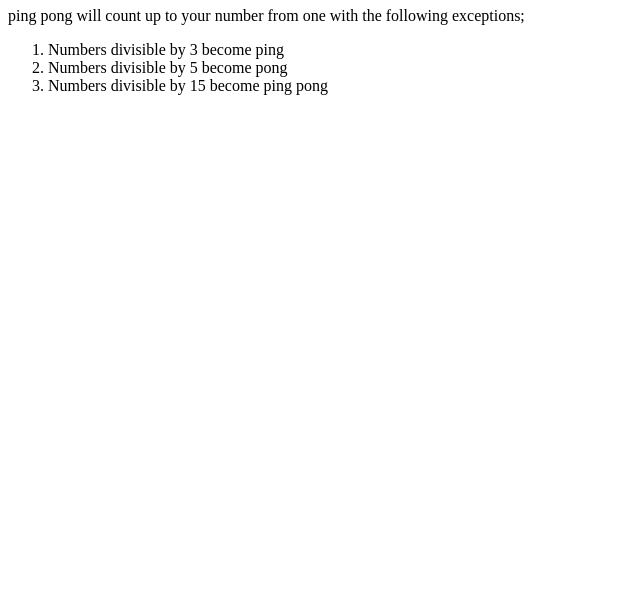
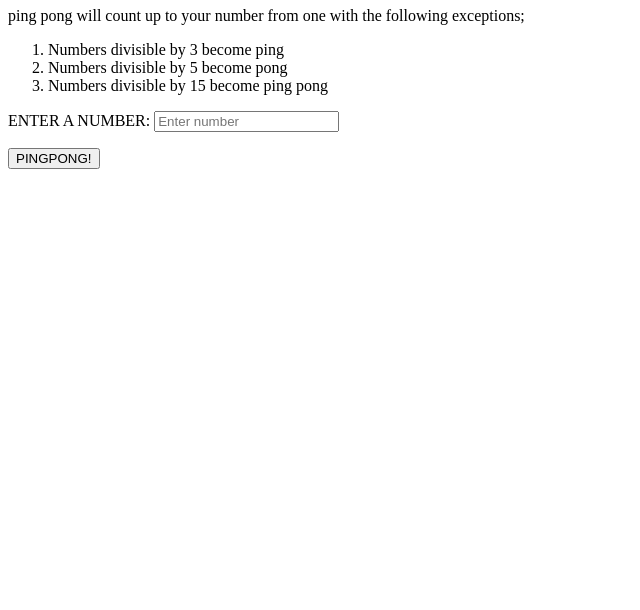
Before and after one commit to leskeylevy/pingpon, a plain HTML site: page index.html in a window 1280 px wide. Shown: the part 190-800 px from the top of the page, without its empty margins (0-640 px from the left). Drawn offline with Linux system fonts and the light colour scheme.

Commit message:
adding forms to the pages

```diff
--- a/index.html
+++ b/index.html
@@ -20,5 +20,16 @@
   </ol>
 
 </div>
+<div id="form">
+  <main class="main main-content text-center">
+      <form id="input-num" class="form-group">
+        <label>ENTER A NUMBER:</label>
+        <input id="number-input" type="number" placeholder="Enter number">
+        <p>
+          <button type="submit" class="btn btn-lg">PINGPONG!</button>
+      </form>
+    </main>
+
+</div>
   </body>
 </html>
```
